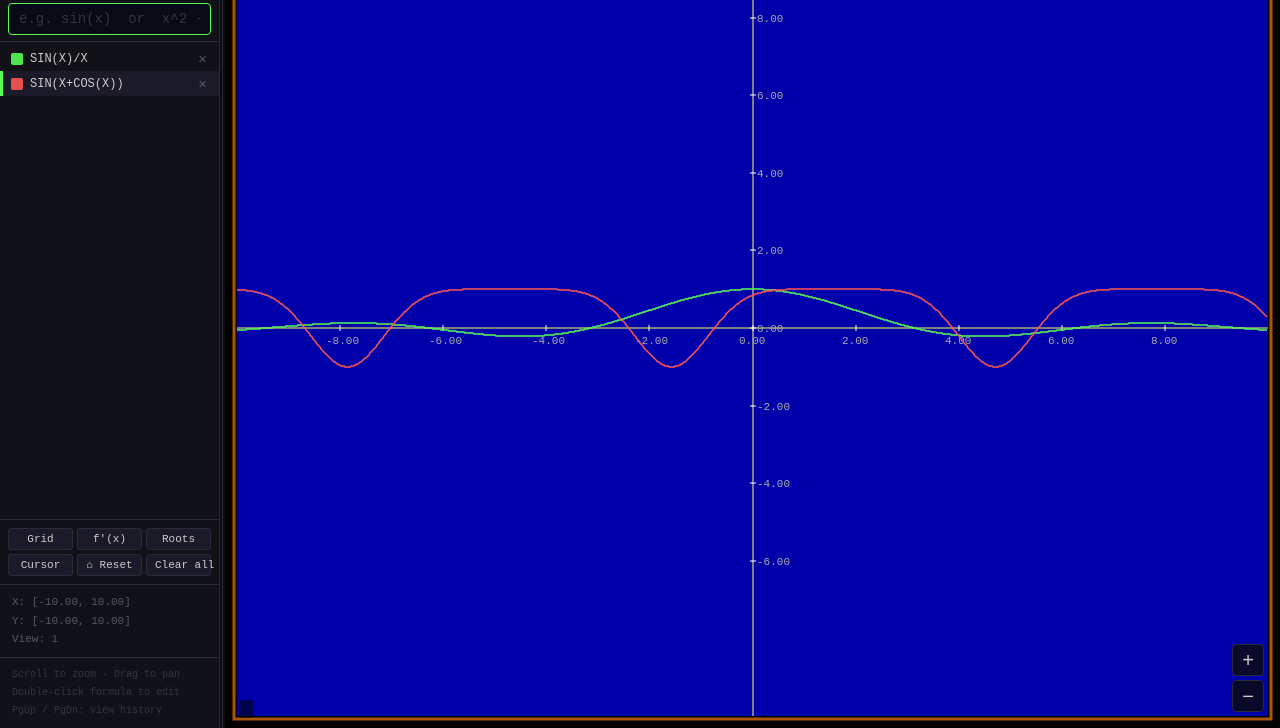
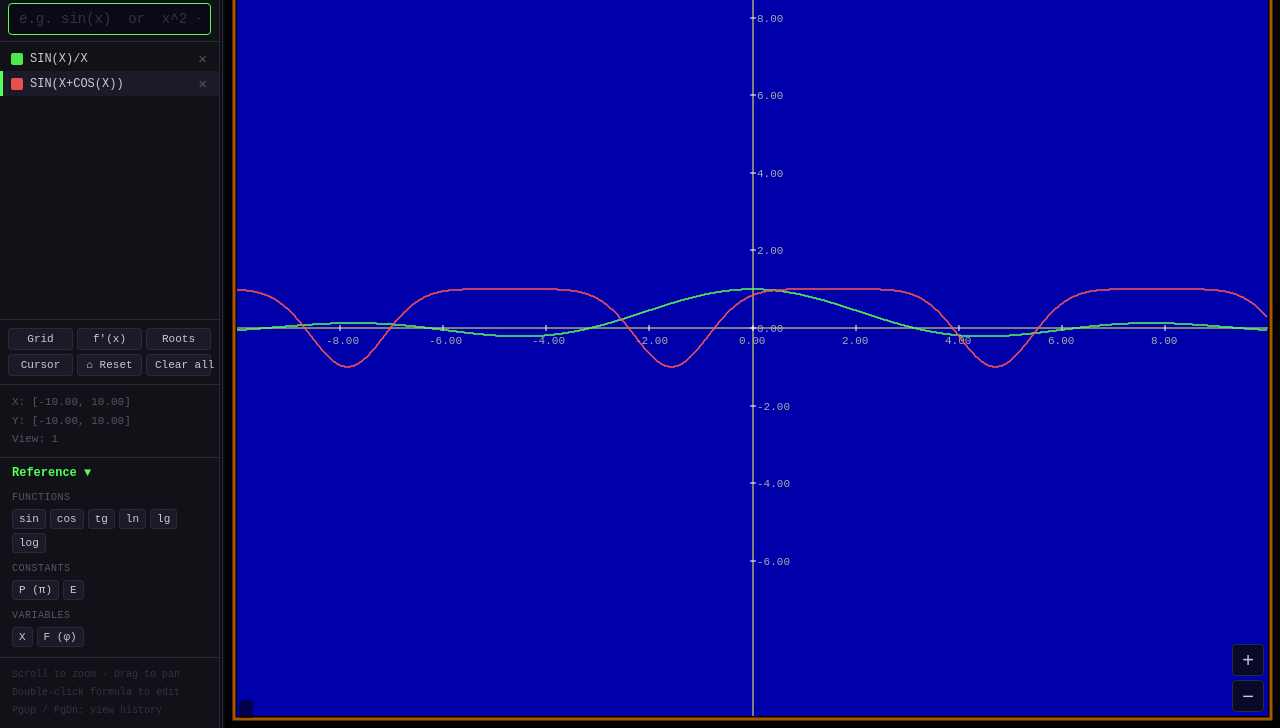
Before and after one commit to paveldournov/ISGRAF, a plain HTML site: page index.html in a window 1280 px wide. Shown: the part 72-800 px from the top of the page. Drawn offline with Linux system fonts and the light colour scheme.

Commit message:
Implement collapsible function reference panel in sidebar (Option B)

```diff
--- a/index.html
+++ b/index.html
@@ -38,6 +38,31 @@
             <div id="range-display"></div>
         </div>
 
+        <div id="ref-panel">
+            <div id="ref-header">Reference ▼</div>
+            <div id="ref-content">
+                <div class="ref-group-title">Functions</div>
+                <div class="ref-items">
+                    <span class="ref-item" title="Sine" data-insert="sin(">sin</span>
+                    <span class="ref-item" title="Cosine" data-insert="cos(">cos</span>
+                    <span class="ref-item" title="Tangent" data-insert="tg(">tg</span>
+                    <span class="ref-item" title="Natural Log" data-insert="ln(">ln</span>
+                    <span class="ref-item" title="Log Base 10" data-insert="lg(">lg</span>
+                    <span class="ref-item" title="Log Base 2" data-insert="log(">log</span>
+                </div>
+                <div class="ref-group-title">Constants</div>
+                <div class="ref-items">
+                    <span class="ref-item" title="Pi (3.14159)" data-insert="P">P (π)</span>
+                    <span class="ref-item" title="Euler's Number (2.71828)" data-insert="E">E</span>
+                </div>
+                <div class="ref-group-title">Variables</div>
+                <div class="ref-items">
+                    <span class="ref-item" title="Cartesian variable" data-insert="x">X</span>
+                    <span class="ref-item" title="Polar variable" data-insert="F">F (φ)</span>
+                </div>
+            </div>
+        </div>
+
         <div id="sidebar-hint">
             Scroll to zoom · Drag to pan<br>
             Double-click formula to edit<br>
--- a/js/app.js
+++ b/js/app.js
@@ -37,6 +37,7 @@ class App {
         this._lastMouseCoords = null;
 
         this._setupSidebar();
+        this._setupRefPanel();
         this._setupToolbar();
         this._setupCanvasEvents();
         this._setupResizer();
@@ -112,6 +113,38 @@ class App {
         });
         this.funcAddBtn.addEventListener('click', () => this._commitAdd());
         this._renderSidebar();
+    }
+
+    _setupRefPanel() {
+        const header = document.getElementById('ref-header');
+        const panel = document.getElementById('ref-panel');
+        header.addEventListener('click', () => {
+            const collapsed = panel.classList.toggle('collapsed');
+            header.textContent = collapsed ? 'Reference ▶' : 'Reference ▼';
+        });
+
+        document.querySelectorAll('.ref-item').forEach(item => {
+            item.addEventListener('click', e => {
+                e.preventDefault();
+                const text = item.dataset.insert;
+                if (!text) return;
+
+                const input = this.funcInput;
+                const start = input.selectionStart;
+                const end = input.selectionEnd;
+                const val = input.value;
+
+                // Insert at cursor position or replace selection
+                input.value = val.slice(0, start) + text + val.slice(end);
+
+                // Position cursor after inserted text
+                const newPos = start + text.length;
+                input.selectionStart = newPos;
+                input.selectionEnd = newPos;
+
+                input.focus();
+            });
+        });
     }
 
     _commitAdd() {
--- a/style.css
+++ b/style.css
@@ -251,6 +251,79 @@ html, body {
     line-height: 1.7;
 }
 
+/* ── Reference panel ──────────────────────────────────────────────── */
+
+#ref-panel {
+    border-bottom: 1px solid var(--border);
+    flex-shrink: 0;
+    display: flex;
+    flex-direction: column;
+}
+
+#ref-header {
+    padding: 8px 12px;
+    font-weight: bold;
+    color: var(--accent);
+    cursor: pointer;
+    user-select: none;
+    font-size: 12px;
+    transition: background 0.1s;
+}
+#ref-header:hover {
+    background: var(--btn-hover);
+}
+
+#ref-content {
+    padding: 0 12px 10px;
+    display: flex;
+    flex-direction: column;
+    gap: 6px;
+    overflow: hidden;
+    transition: max-height 0.25s ease-out, padding-bottom 0.25s ease-out;
+    max-height: 300px;
+}
+
+#ref-panel.collapsed #ref-content {
+    max-height: 0;
+    padding-bottom: 0;
+}
+
+.ref-group-title {
+    font-size: 10px;
+    color: var(--text-dim);
+    margin-top: 4px;
+    text-transform: uppercase;
+    letter-spacing: 0.5px;
+}
+
+.ref-items {
+    display: flex;
+    flex-wrap: wrap;
+    gap: 4px;
+}
+
+.ref-item {
+    background: var(--btn-bg);
+    border: 1px solid var(--border);
+    border-radius: 3px;
+    color: var(--text);
+    padding: 3px 6px;
+    font-size: 11px;
+    cursor: pointer;
+    user-select: none;
+    transition: background 0.15s, border-color 0.15s, color 0.15s;
+}
+
+.ref-item:hover {
+    background: var(--btn-hover);
+    border-color: var(--accent2);
+    color: #fff;
+}
+
+.ref-item:active {
+    background: var(--btn-active);
+}
+
 /* ── Hint ─────────────────────────────────────────────────────────── */
 
 #sidebar-hint {
```
